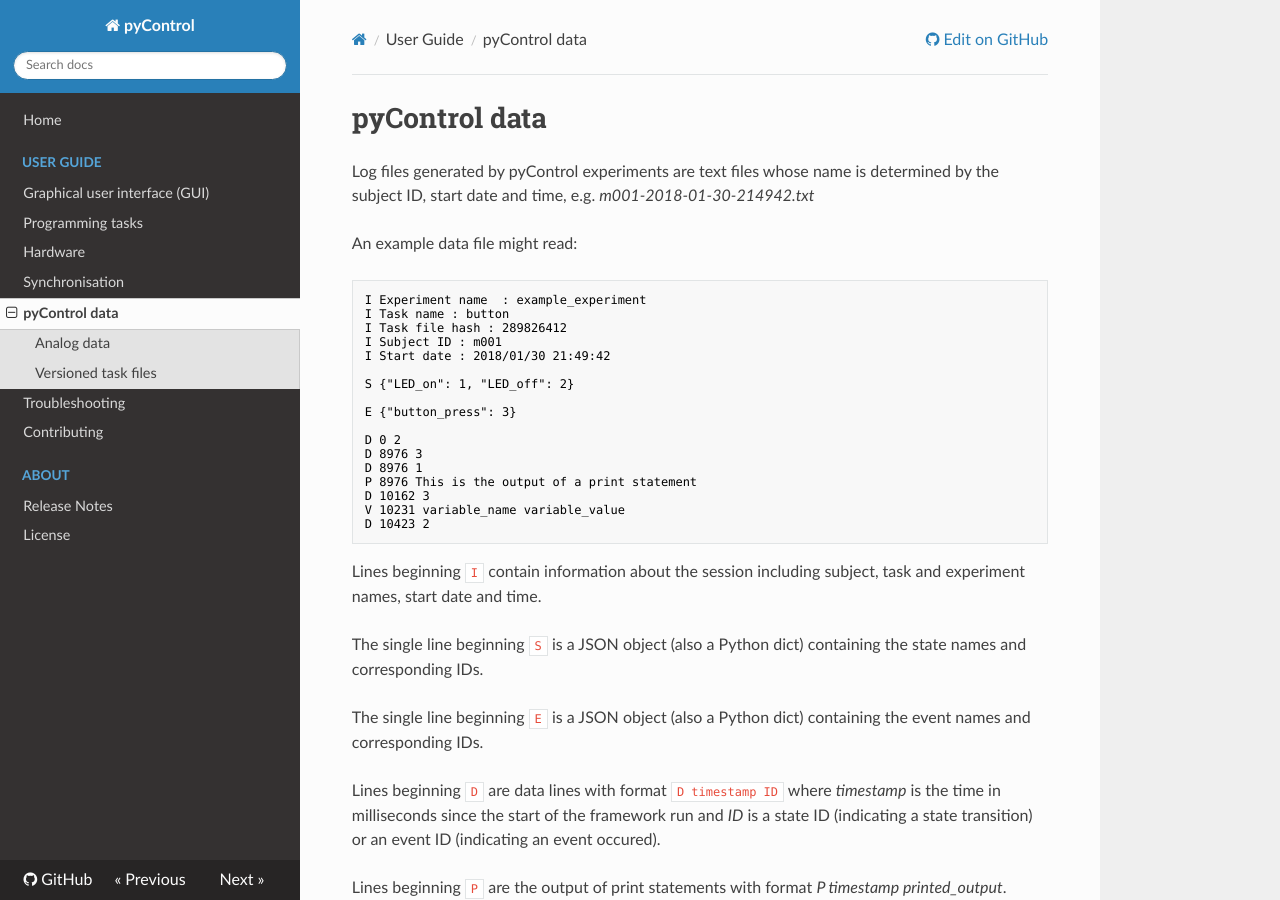
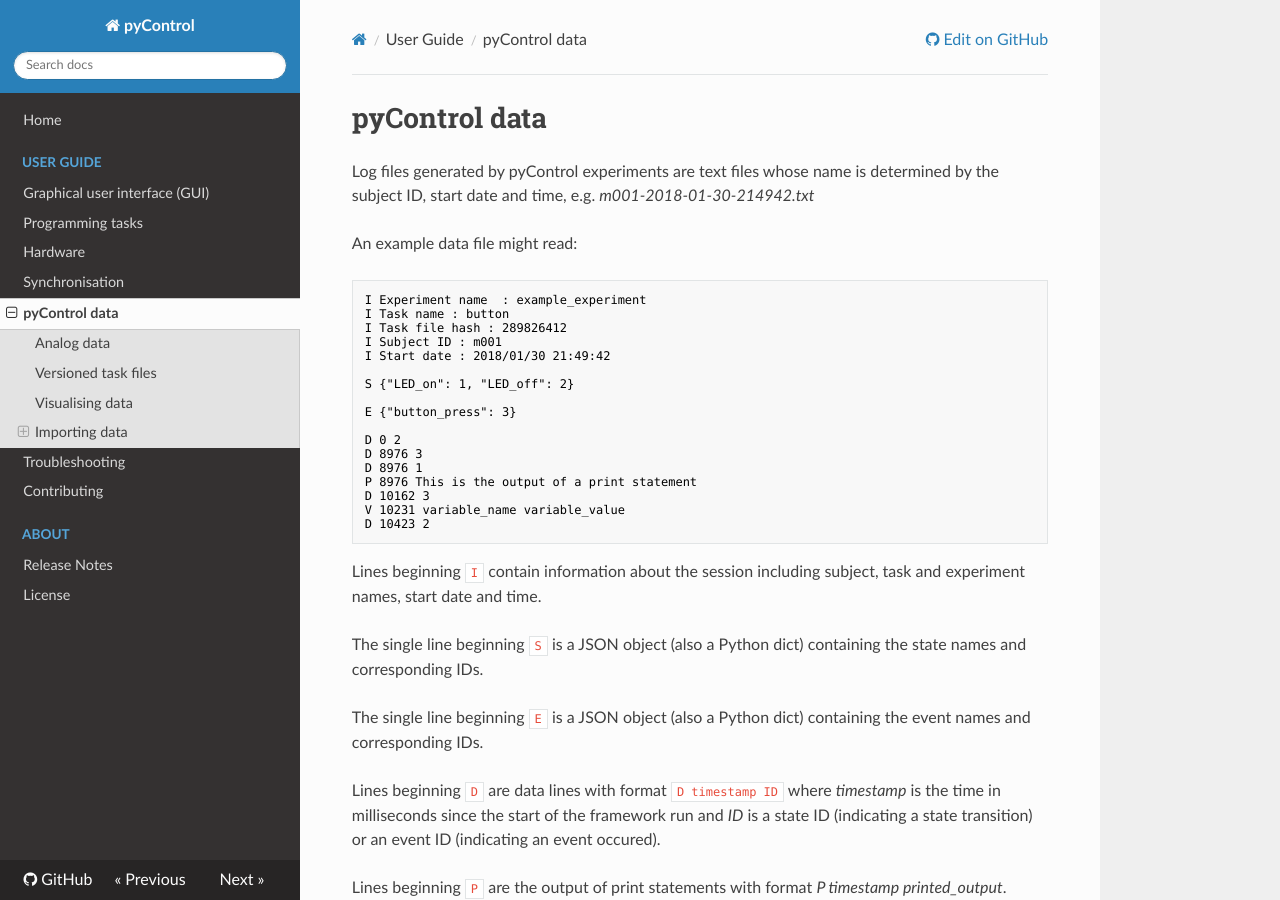
Before and after one commit to pyControl/docs, an MkDocs documentation site: the page built from docs/user-guide/pycontrol-data.md, in a window 1280 px wide and 900 px high. Built offline with MkDocs 1.6.1, drawn with Linux system fonts in a browser that asks for light colours; nearby versions of some CDN libraries.

Commit message:
better pycontrol data navigation

```diff
--- a/docs/user-guide/pycontrol-data.md
+++ b/docs/user-guide/pycontrol-data.md
@@ -52,7 +52,7 @@
 
 ---
 
-# Visualising data
+## Visualising data
 
 The [session_plot](https://github.com/pyControl/code/blob/master/tools/session_plot.py) module in the *tools* folder contains functions for visualising pyControl data offline.
 
@@ -82,7 +82,7 @@
 
 ---
 
-# Importing data
+## Importing data
 
 The [data_import](https://github.com/pyControl/code/blob/master/tools/data_import.py) module in the *tools* folder contains Python classes for importing and representing pyControl data.  A `Session` class represents data from a single session. An `Experiment` class represents data from an experiment consisting of multiple sessions and subjects. A `load_analog_data` function loads analog signals.
 
@@ -93,7 +93,7 @@
 
 ---
 
-## Session
+### Session
 
 The `Session` class is used to import a pyControl data file and represent it as a Python object.
 
@@ -153,9 +153,8 @@
 
 `Session.print_lines` List of all the lines output by print statements during the framework run, each line starts with the time in milliseconds at which it was printed.
 
----
 
-## Experiment
+### Experiment
 
 The `Experiment` class is used to import all data files from a given experiment (stored in a single folder) and represent the experiment as a Python object. The experiment class has a method *get_sessions* which can be used to flexibly select sessions from specific subjects and times.
 
```
